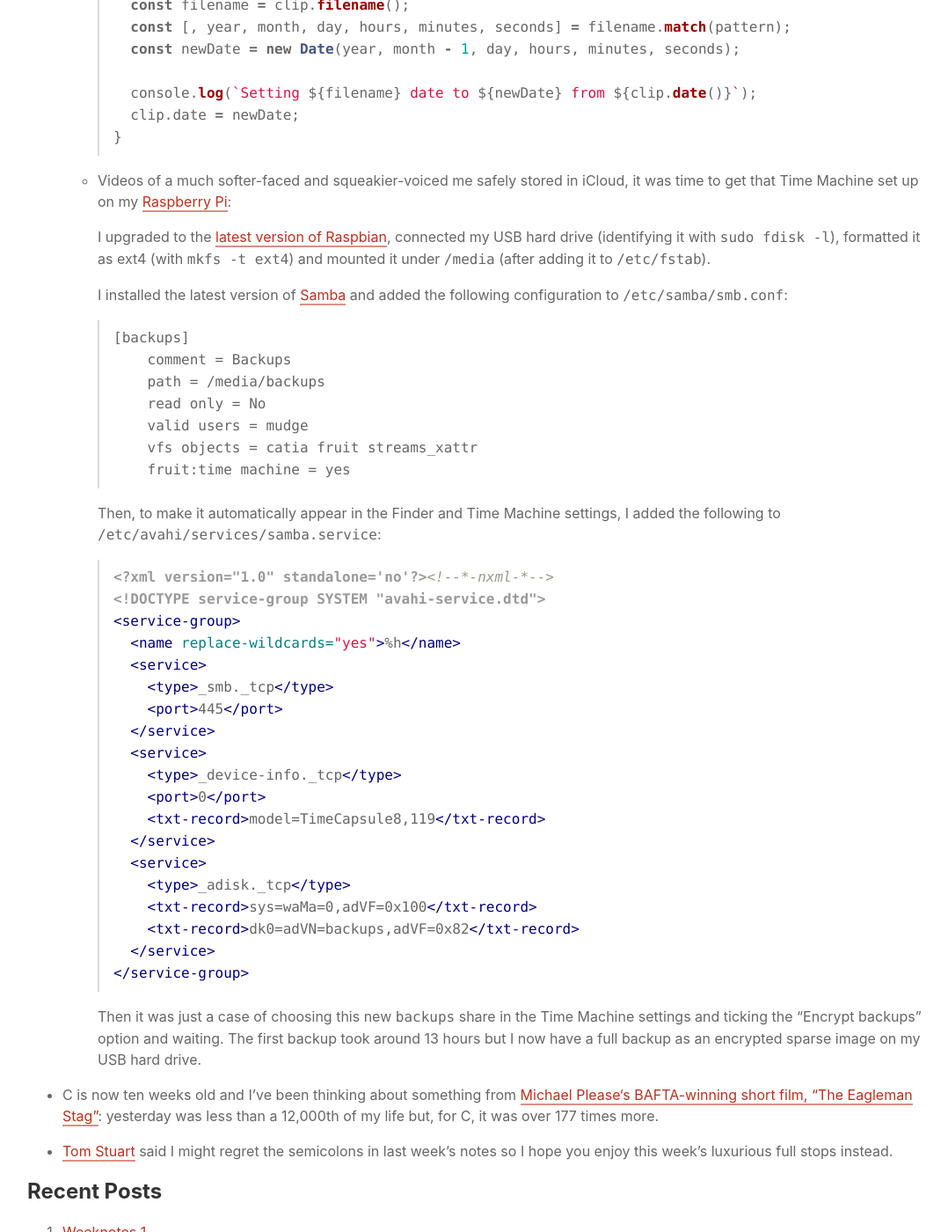
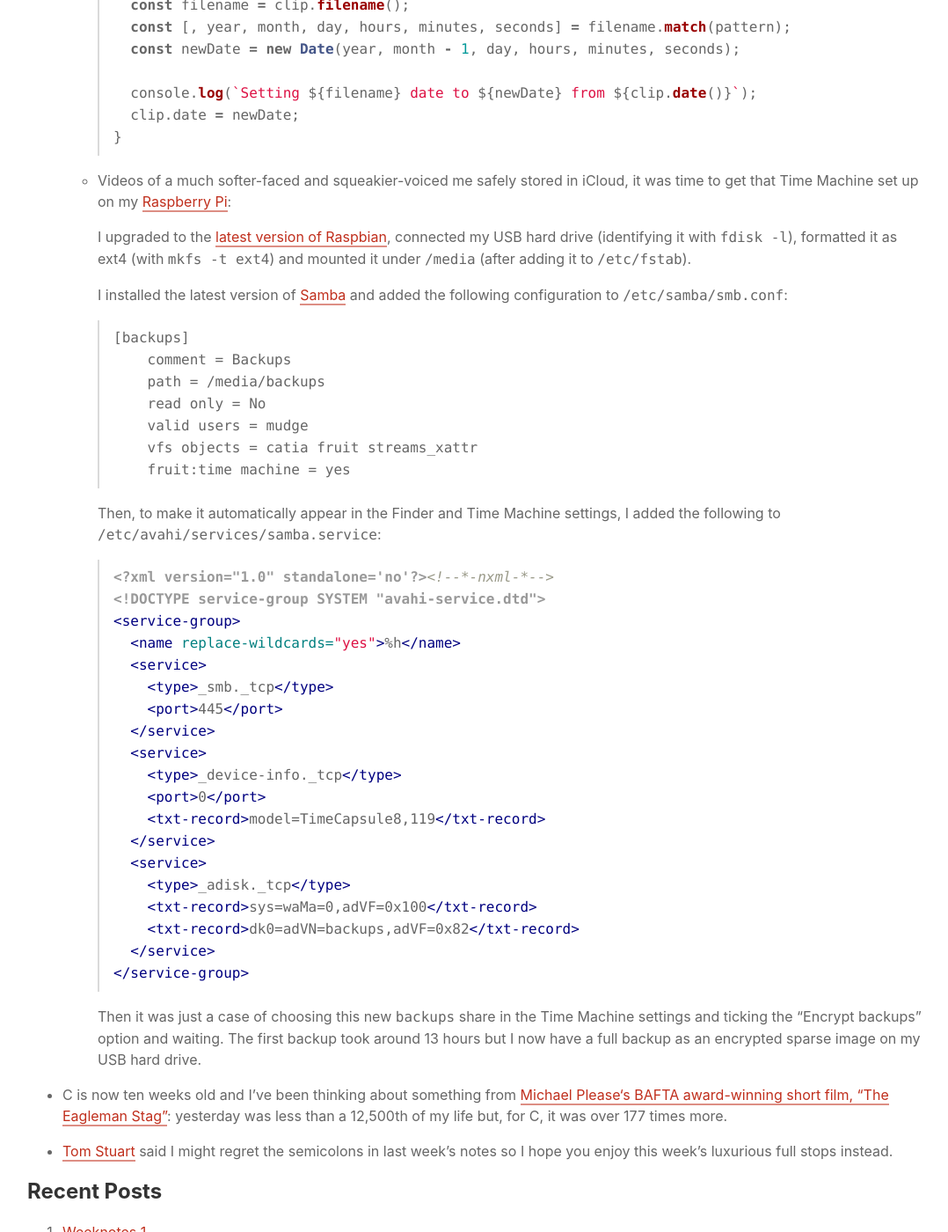
Before and after one commit to mudge/mudge.github.com, a Jekyll site: the page built from _posts/2019-11-10-weeknotes-2.markdown, in a window 1280 px wide and 1400 px high, scrolled down 1577 px. Shown: the whole window at 88% size, without its empty margins (99-1177 px from the left). Built offline with Jekyll 4.4.1, drawn with Linux system fonts in a browser that asks for light colours.

Commit message:
Tweak weeknotes

```diff
--- a/_posts/2019-11-10-weeknotes-2.markdown
+++ b/_posts/2019-11-10-weeknotes-2.markdown
@@ -51,7 +51,7 @@ While I was conflicted about publishing [my first weeknotes last week](/2019/11/
 
     *   Videos of a much softer-faced and squeakier-voiced me safely stored in iCloud, it was time to get that Time Machine set up on my [Raspberry Pi](https://www.raspberrypi.org):
 
-        I upgraded to the [latest version of Raspbian](https://www.raspberrypi.org/downloads/raspbian/), connected my USB hard drive (identifying it with `sudo fdisk -l`), formatted it as ext4 (with `mkfs -t ext4`) and mounted it under `/media` (after adding it to `/etc/fstab`).
+        I upgraded to the [latest version of Raspbian](https://www.raspberrypi.org/downloads/raspbian/), connected my USB hard drive (identifying it with `fdisk -l`), formatted it as ext4 (with `mkfs -t ext4`) and mounted it under `/media` (after adding it to `/etc/fstab`).
 
         I installed the latest version of [Samba](https://www.samba.org) and added the following configuration to `/etc/samba/smb.conf`:
 
@@ -91,6 +91,6 @@ While I was conflicted about publishing [my first weeknotes last week](/2019/11/
 
         Then it was just a case of choosing this new `backups` share in the Time Machine settings and ticking the "Encrypt backups" option and waiting. The first backup took around 13 hours but I now have a full backup as an encrypted sparse image on my USB hard drive.
 
-*   C is now ten weeks old and I&rsquo;ve been thinking about something from [Michael Please‘s BAFTA-winning short film, &ldquo;The Eagleman Stag&rdquo;](https://vimeo.com/41756240): yesterday was less than a 12,000th of my life but, for C, it was over 177 times more.
+*   C is now ten weeks old and I&rsquo;ve been thinking about something from [Michael Please‘s BAFTA award-winning short film, &ldquo;The Eagleman Stag&rdquo;](https://vimeo.com/41756240): yesterday was less than a 12,500th of my life but, for C, it was over 177 times more.
 
 *   [Tom Stuart](https://codon.com) said I might regret the semicolons in last week&rsquo;s notes so I hope you enjoy this week&rsquo;s luxurious full stops instead.
```
